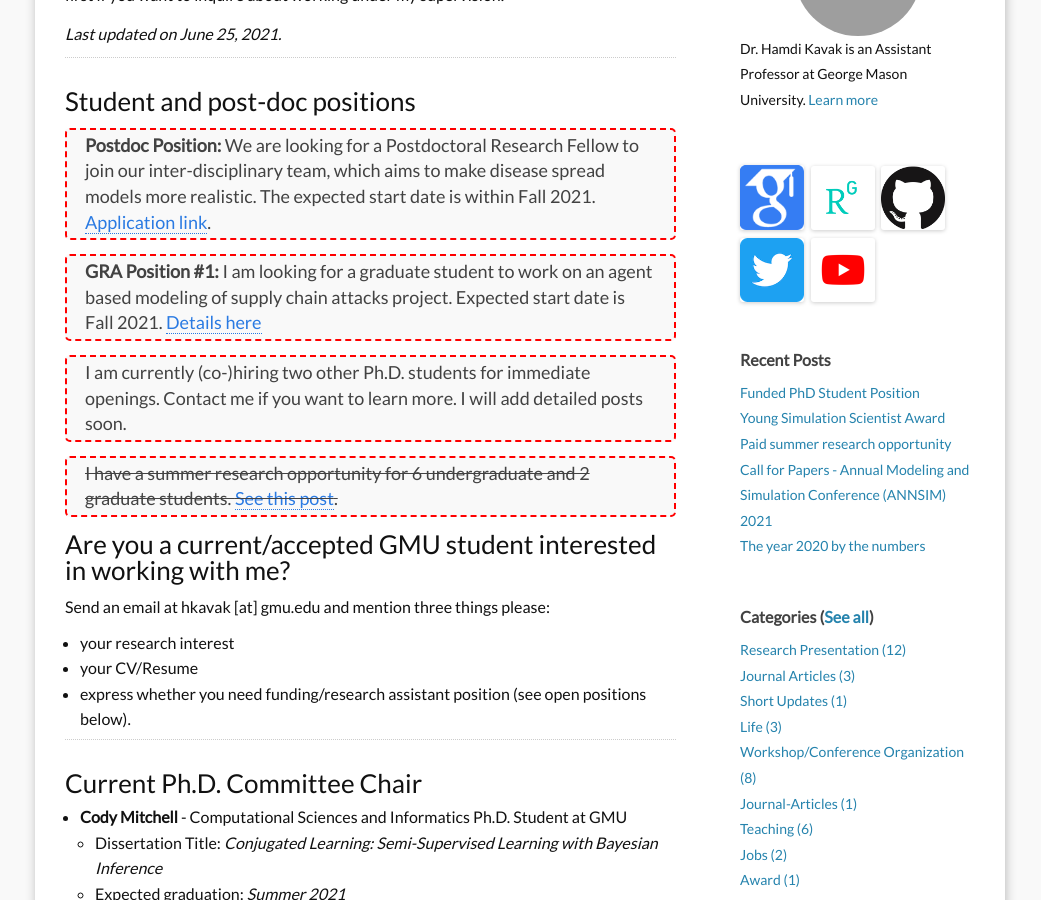
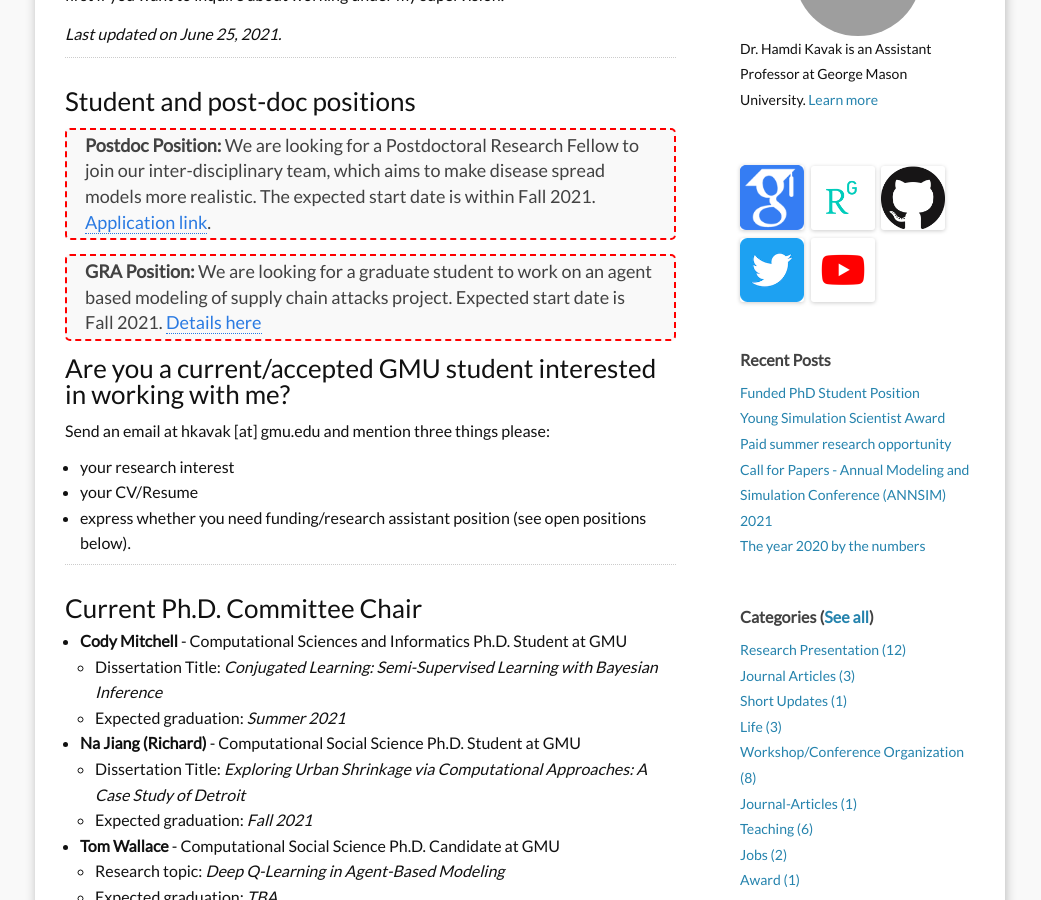
Before and after one commit to hamdikavak/hamdikavak.github.io, a Jekyll site: the page built from j_students.md, in a window 1280 px wide and 900 px high, scrolled down 310 px. Shown: the whole window, without its empty margins (120-1161 px from the left). Built offline with Jekyll 4.4.1, drawn with Linux system fonts in a browser that asks for light colours; nearby versions of some CDN libraries; grey boxes are pictures that could not be loaded.

Commit message:
Students page

```diff
--- a/j_students.md
+++ b/j_students.md
@@ -15,11 +15,8 @@ I enjoy advising and supervising curious students at all levels from high school
 
 > **Postdoc Position:** We are looking for a Postdoctoral Research Fellow to join our inter-disciplinary team, which aims to make disease spread models more realistic. The expected start date is within Fall 2021. [Application link](https://jobs.gmu.edu/postings/50646).
 
-> **GRA Position &#35;1:** I am looking for a graduate student to work on an agent based modeling of supply chain attacks project. Expected start date is Fall 2021. [Details here]({{ site.baseurl }}/jobs/2021/07/01/funded-phd-position.html)
+> **GRA Position:** We are looking for a graduate student to work on an agent based modeling of supply chain attacks project. Expected start date is Fall 2021. [Details here]({{ site.baseurl }}/jobs/2021/07/01/funded-phd-position.html)
 
-> I am currently (co-)hiring two other Ph.D. students for immediate openings. Contact me if you want to learn more. I will add detailed posts soon.
-
-> ~~I have a summer research opportunity for 6 undergraduate and 2 graduate students. [See this post]({{ site.baseurl }}/jobs/2021/03/04/summer-research-opportunity.html).~~
 
 
 ### Are you a current/accepted GMU student interested in working with me?
```
